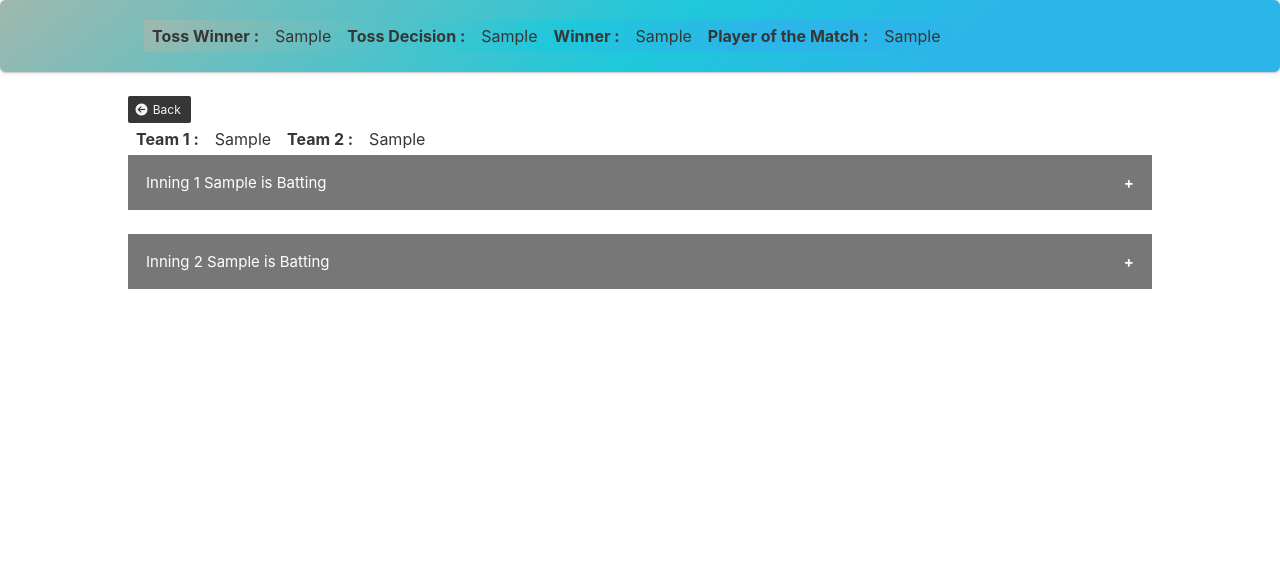
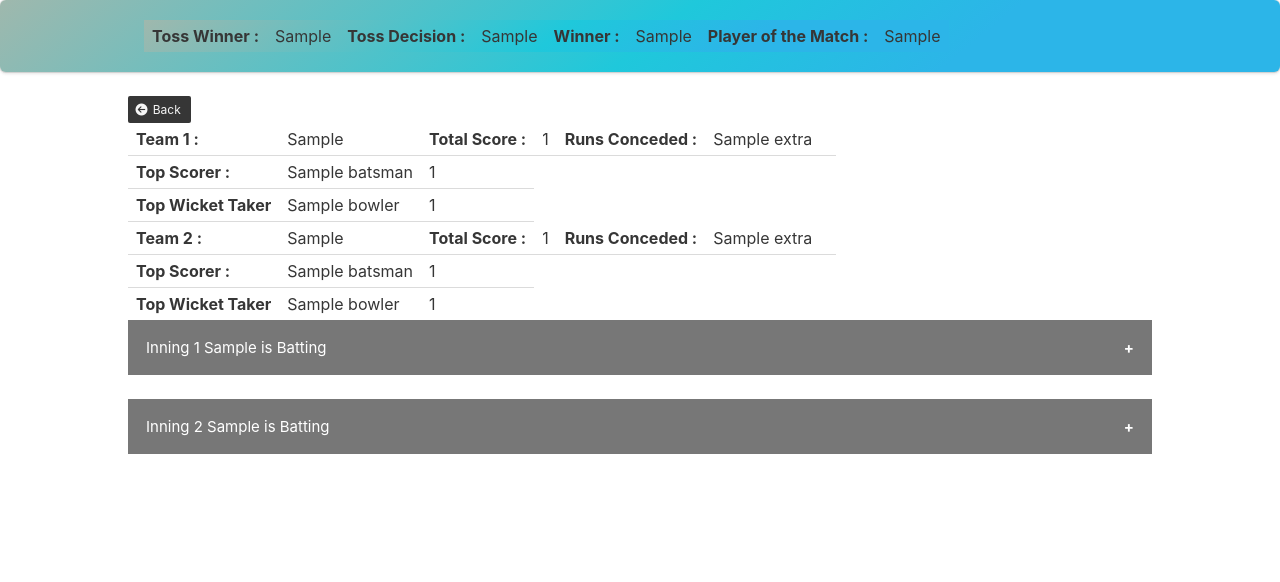
Before and after one commit to vedereRohit/IPLscore, a Django app: template ipl/templates/ipl/matchs.html in a window 1280 px wide. Shown: the part 52-634 px from the top of the page. Run offline with Django 3.2, Linux system fonts and the light colour scheme; the template is opened without the code that fills it: most values are stand-ins (such as "Sample title", 1, 10 or a date in 2020); some libraries are stand-ins or nearby versions.

Commit message:
added all the stats in match page

```diff
--- a/ipl/templates/ipl/matchs.html
+++ b/ipl/templates/ipl/matchs.html
@@ -23,8 +23,50 @@
     </a>
     <table class="table is-narrow" style="margin-left:10%">
         <tr>
-            <th>Team 1 :</th><td>{{ in1.0.battingTeam }}</td>
-            <th>Team 2 :</th><td>{{ in1.0.bowlingTeam }}</td>
+            <th>Team 1 :</th>
+            <td>{{ in1.0.battingTeam }}</td>
+            <th>Total Score :</th>
+            <td>{{ score.0.count}}</td>
+            <th>Runs Conceded :</th>
+            <td>{{ score.1.extra }}</td>
+            <td></td>
+        </tr>
+        <tr>
+            <th>Top Scorer :</th>
+            {% for lst in topScorersTeam1 %}
+                <td>{{ lst.batsman }}</td>
+                <td>{{ lst.count }}</td>
+            {% endfor %}
+        </tr>
+        <tr>
+            <th>Top Wicket Taker</th>
+            {% for lst in topWicketTakersTeam1 %}
+                <td>{{ lst.bowler }}</td>
+                <td>{{ lst.count }}</td>
+            {% endfor %}
+        </tr>
+        <tr>
+            <th>Team 2 :</th>
+            <td>{{ in1.0.bowlingTeam }}</td>
+            <th>Total Score :</th>
+            <td>{{ score.1.count}}</td>
+            <th>Runs Conceded :</th>
+            <td>{{ score.0.extra }}</td>
+            <td></td>
+        </tr>
+        <tr>
+            <th>Top Scorer :</th>
+            {% for lst in topScorersTeam2 %}
+                <td>{{ lst.batsman }}</td>
+                <td>{{ lst.count }}</td>
+            {% endfor %}
+        </tr>
+        <tr>
+            <th>Top Wicket Taker</th>
+            {% for lst in topWicketTakersTeam2 %}
+                <td>{{ lst.bowler }}</td>
+                <td>{{ lst.count }}</td>
+            {% endfor %}
         </tr>
     </table>
 </div>
--- a/iplpage/settings.py
+++ b/iplpage/settings.py
@@ -38,6 +38,7 @@ INSTALLED_APPS = [
     'django.contrib.messages',
     'django.contrib.staticfiles',
     'ipl.apps.IplConfig',
+    'django_extensions',
 ]
 
 MIDDLEWARE = [
```
Also changed, not shown: ipl/views/seasons.py (+23 -0 lines).
